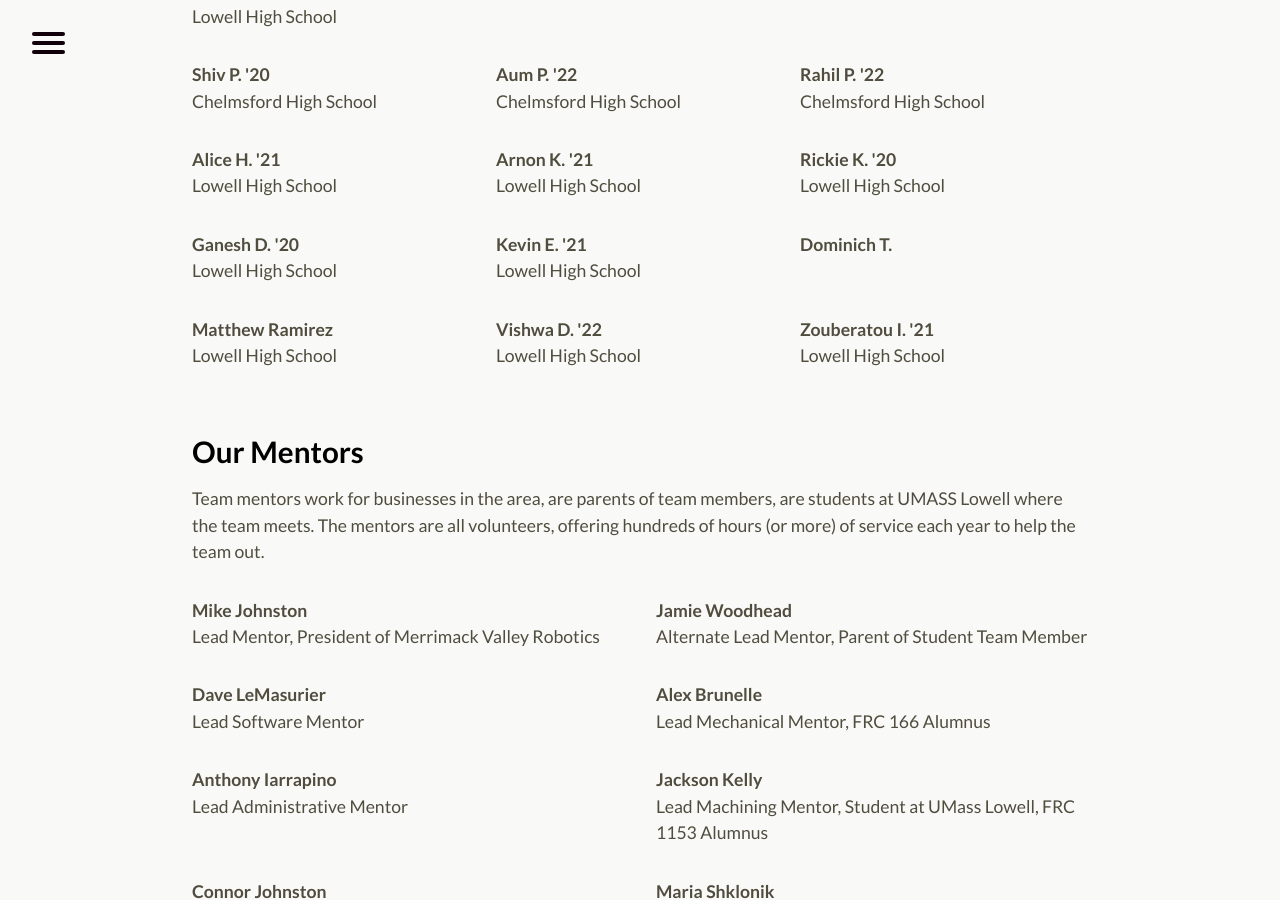
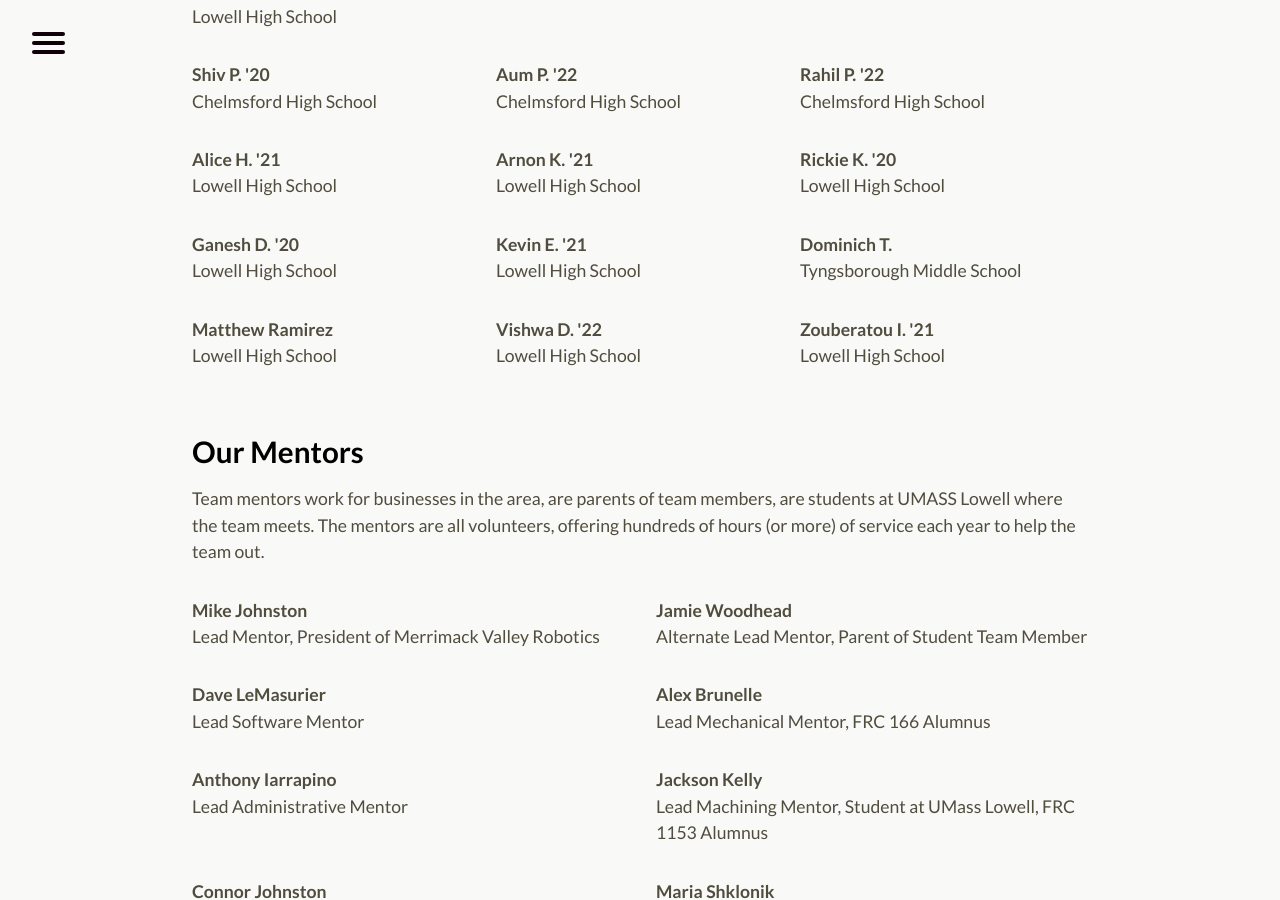
Before and after one commit to perSEVERE-5962/frc5962, a Jekyll site: the page built from about.md, in a window 1280 px wide and 900 px high, scrolled down 1797 px. Built offline with Jekyll 4.4.1, drawn with Linux system fonts in a browser that asks for light colours.

Commit message:
Updated Dominich T

```diff
--- a/_students/dominich-t.markdown
+++ b/_students/dominich-t.markdown
@@ -1,5 +1,5 @@
 ---
 title: Dominich T.
 date: 2019-10-03 22:01:00 Z
-school:
+school: Tyngsborough Middle School
 ---
```
